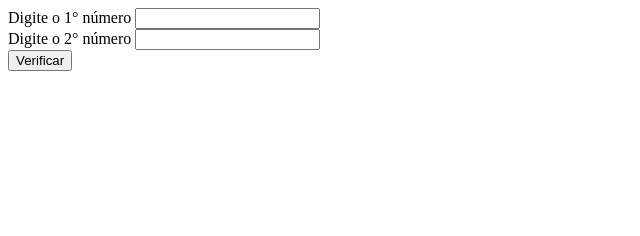
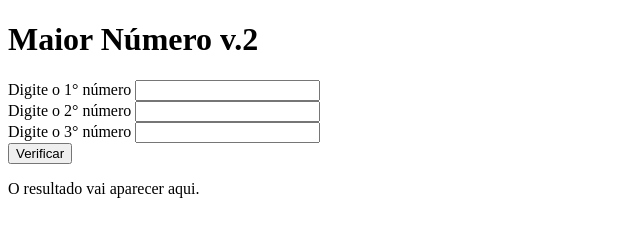
Before and after one commit to MarcusVinnycius/JavaScript, a plain HTML site: page ex22/index.html in a window 1280 px wide. Shown: the whole page, without its empty margins (0-640 px from the left). Drawn offline with Linux system fonts and the light colour scheme.

Commit message:
Update index.html

```diff
--- a/ex22/index.html
+++ b/ex22/index.html
@@ -7,15 +7,18 @@
     <title>Maior Número</title>
 </head>
 <body>
+    <h1>Maior Número v.2</h1>
     <div>
         Digite o 1° número <input type="number" id="number1">
         <br>
         Digite o 2° número <input type="number" id="number2">
+        <br>
+        Digite o 3° número <input type="number" id="number3">
     </div>
 
-    <input type="button" value="Verificar" id="verificar" onclick="verificar()">
+    <button onclick="maior()">Verificar</button>
 
-    <p id="resultado"></p>
+    <div id="resultado"><p>O resultado vai aparecer aqui.</p></div>
 
     <script src="script.js"></script>
 </body>
```
